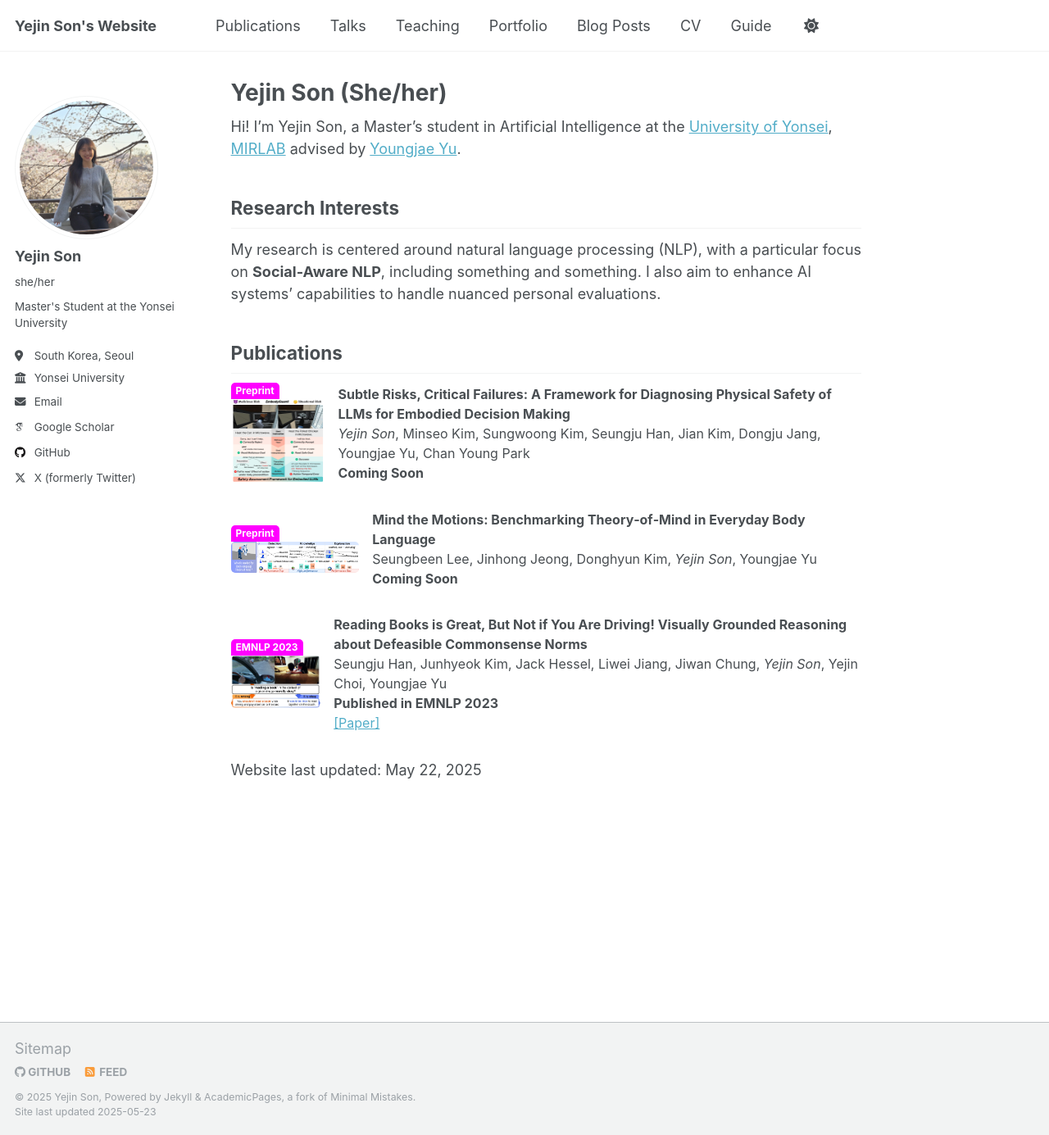
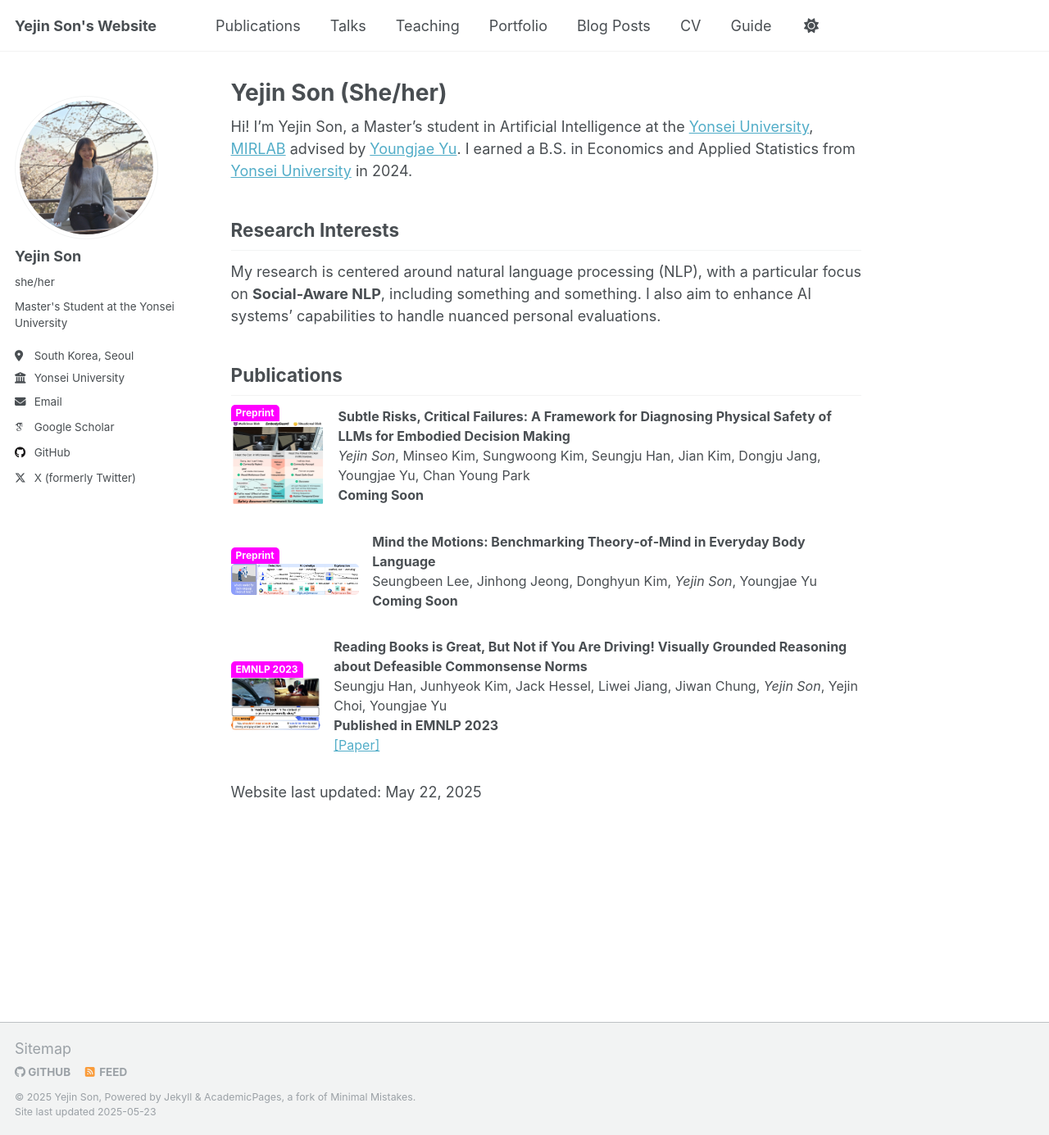
Before and after one commit to ozzaney/ozzaney.github.io, a Jekyll site: the page built from _pages/about.md, in a window 1280 px wide and 1385 px high. Shown: the whole window at 82% size. Built offline with Jekyll 4.4.1, drawn with Linux system fonts in a browser that asks for light colours; some web fonts are replaced.

Commit message:
Update about.md

```diff
--- a/_pages/about.md
+++ b/_pages/about.md
@@ -8,7 +8,8 @@ redirect_from:
   - /about.html
 ---
 
-Hi! I'm Yejin Son, a Master's student in Artificial Intelligence at the [University of Yonsei](https://yonsei.ac.kr), [MIRLAB](https://mirlab.yonsei.ac.kr/) advised by [Youngjae Yu](https://yj-yu.github.io/home/).
+Hi! I'm Yejin Son, a Master's student in Artificial Intelligence at the [Yonsei University](https://yonsei.ac.kr), [MIRLAB](https://mirlab.yonsei.ac.kr/) advised by [Youngjae Yu](https://yj-yu.github.io/home/).
+I earned a B.S. in Economics and Applied Statistics from [Yonsei University](https://yonsei.ac.kr) in 2024.
 
 ## Research Interests
 
```
